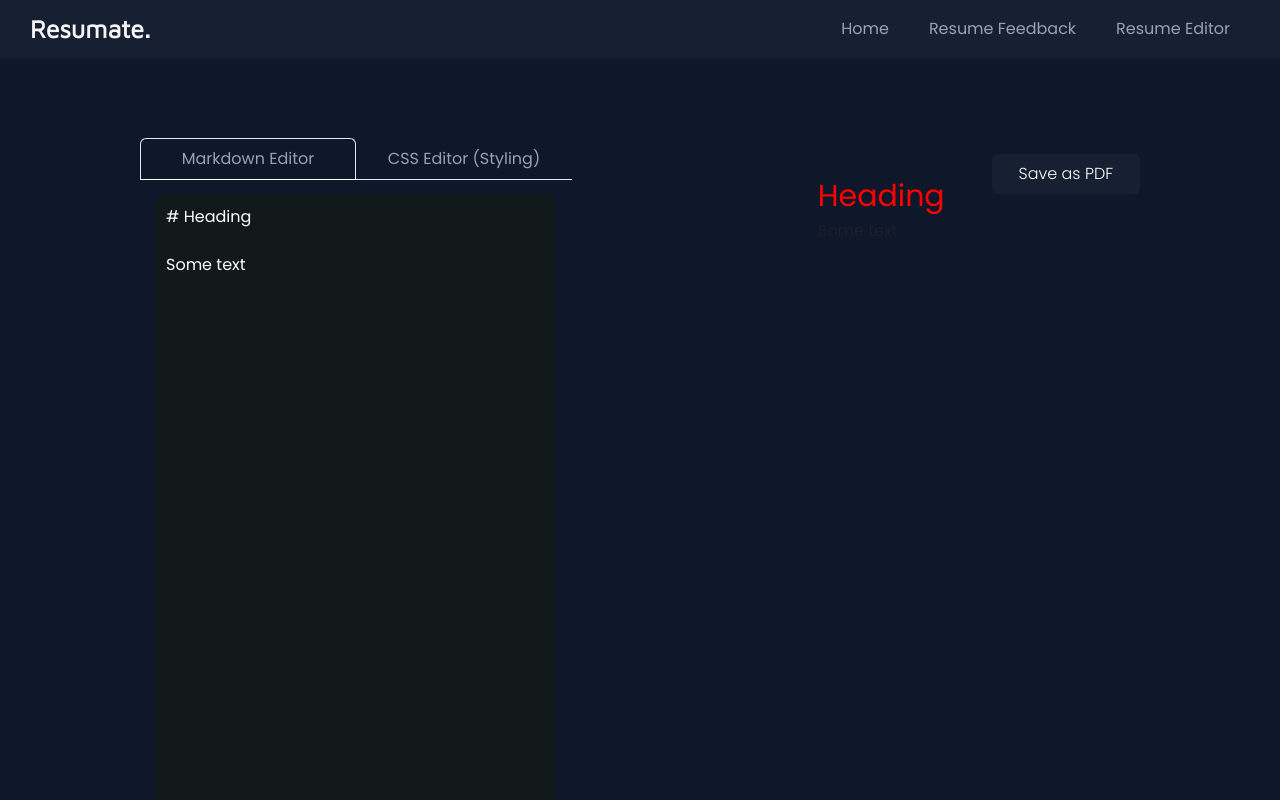
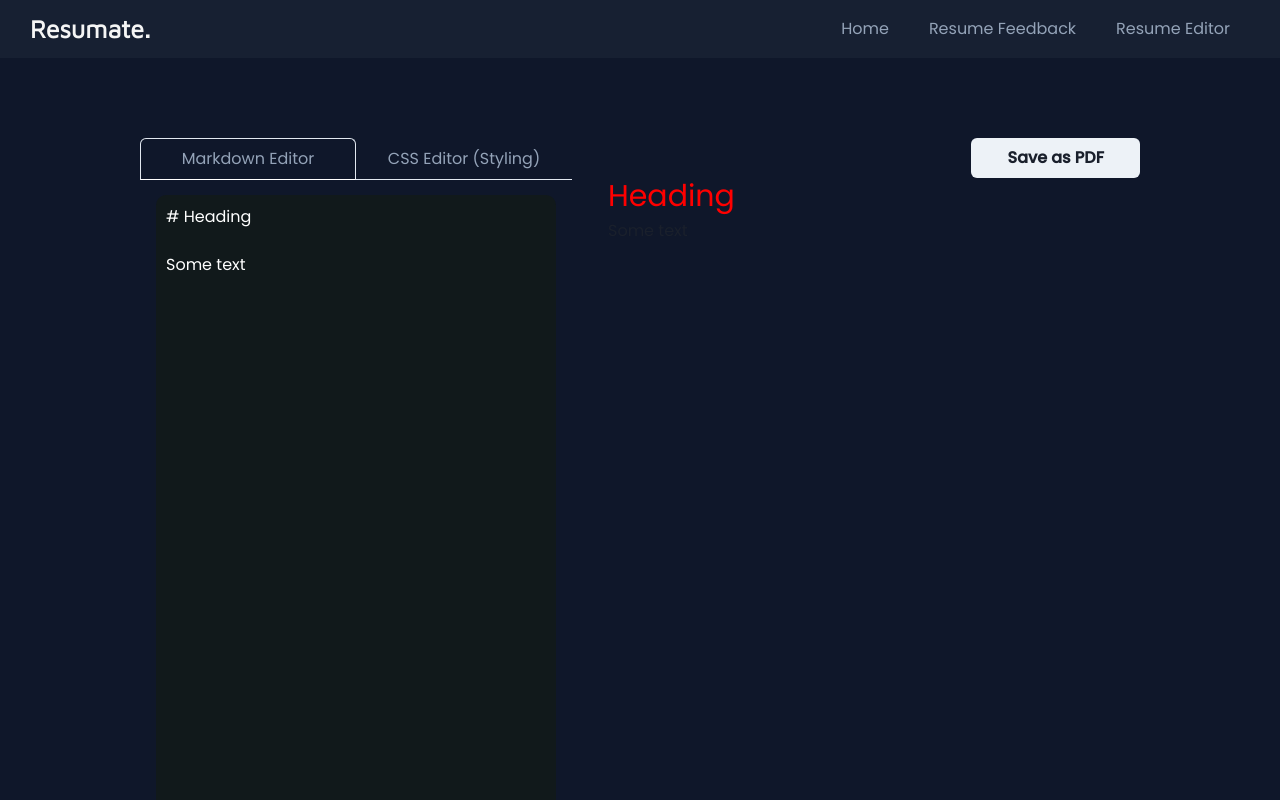
Before and after one commit to siddharthd0/resumate, a Next.js app: page /editor in a window 1280 px wide. Shown: the top 800 px of the page. Built offline with nearby package versions, Linux system fonts and the light colour scheme.

Commit message:
Co-authored-by: Aditya Sahasranam <adityasahas@users.noreply.github.com> Co-authored-by: Pranith Molakalapalli <PranTanTheMan@users.noreply.github.com> Co-authored-by: David Wagih <david-wagih@users.noreply.github.com>

```diff
--- a/package.json
+++ b/package.json
@@ -26,6 +26,7 @@
     "firebase": "^9.17.1",
     "formidable": "^2.1.1",
     "framer-motion": "^9.0.4",
+    "html2pdf.js": "^0.10.1",
     "jspdf": "^2.5.1",
     "marked": "^4.2.12",
     "monaco-editor": "^0.35.0",
--- a/pages/editor.tsx
+++ b/pages/editor.tsx
@@ -14,6 +14,7 @@ import {
 import Navigation from "../components/navigation";
 import Footer from "../components/footer";
 import jsPDF from "jspdf";
+import html2pdf from "html2pdf.js";
 
 const ResumeGenerator = () => {
   const [markdown, setMarkdown] = useState("# Heading\n\nSome text");
@@ -42,16 +43,52 @@ const ResumeGenerator = () => {
     return { __html: `<style>${css}</style>` };
   };
 
+  // const handleSaveAsPDF = () => {
+  //   if (!previewRef.current) return;
+  //   const pdf = new jsPDF();
+  //   const previewElement = previewRef.current;
+
+  //   // Create a new element with the same content as the preview element
+  //   const contentElement = document.createElement("div");
+  //   contentElement.innerHTML = previewElement.innerHTML;
+
+  //   // Apply the CSS styles to the new element
+  //   const styleElement = document.createElement("style");
+  //   styleElement.innerHTML = css;
+  //   contentElement.prepend(styleElement);
+
+  //   // Generate the PDF from the new element
+  //   pdf.html(contentElement, {
+  //     callback: function () {
+  //       pdf.save("resume.pdf");
+  //     },
+  //   });
+  // };
   const handleSaveAsPDF = () => {
     if (!previewRef.current) return;
-    const pdf = new jsPDF();
     const previewElement = previewRef.current;
-    pdf.html(previewElement.innerHTML, {
-      callback: function () {
-        pdf.save("resume.pdf");
-      },
-    });
+
+    // Create a new element with the same content as the preview element
+    const contentElement = document.createElement("div");
+    contentElement.innerHTML = previewElement.innerHTML;
+
+    // Apply the CSS styles to the new element
+    const styleElement = document.createElement("style");
+    styleElement.innerHTML = css;
+    contentElement.prepend(styleElement);
+
+    // Generate the PDF from the new element using html2pdf
+    const pdfOptions = {
+      margin: 1,
+      filename: "resume.pdf",
+      image: { type: "jpeg", quality: 0.98 },
+      html2canvas: { scale: 2 },
+      jsPDF: { unit: "in", format: "letter", orientation: "portrait" },
+    };
+
+    html2pdf().set(pdfOptions).from(contentElement).save();
   };
+
 
   return (
     <>
@@ -86,7 +123,7 @@ const ResumeGenerator = () => {
           </Tabs>
 
           <div
-            className="preview"
+            className="width1"
             ref={previewRef}
             dangerouslySetInnerHTML={getPreviewStyle()}
           />
@@ -95,17 +132,7 @@ const ResumeGenerator = () => {
             ref={previewRef}
             dangerouslySetInnerHTML={{ __html: preview }}
           ></div>
-          <Button
-            px="60px"
-            mt="1rem"
-            _hover={{
-
-              backgroundColor: "brand.500",
-            }}
-            color="white"
-            fontWeight={"300"}
-            backgroundColor={"brand.700"}
-          >
+          <Button px="50px" onClick={handleSaveAsPDF}>
             Save as PDF
           </Button>
         </Flex>
--- a/styles/globals.css
+++ b/styles/globals.css
@@ -6,6 +6,7 @@ body {
   padding: 0;
   margin: 0;
   font-family:'Poppins', sans-serif !important;
+  background-color: #0f172a !important;
 
 
 }
@@ -57,6 +58,7 @@ a {
   height: 100%;
   padding: 20px;
   box-sizing: border-box;
+  transform: rotate(0deg)
 }
 h1, h2, h3, h4, h5, h6 {
   color: red;
```
Also changed, not shown: components/DropZone.module.css (+11 -5 lines), components/DropZone.tsx (+16 -5 lines), 1 other file (tests, documents, lock files or other folders).
